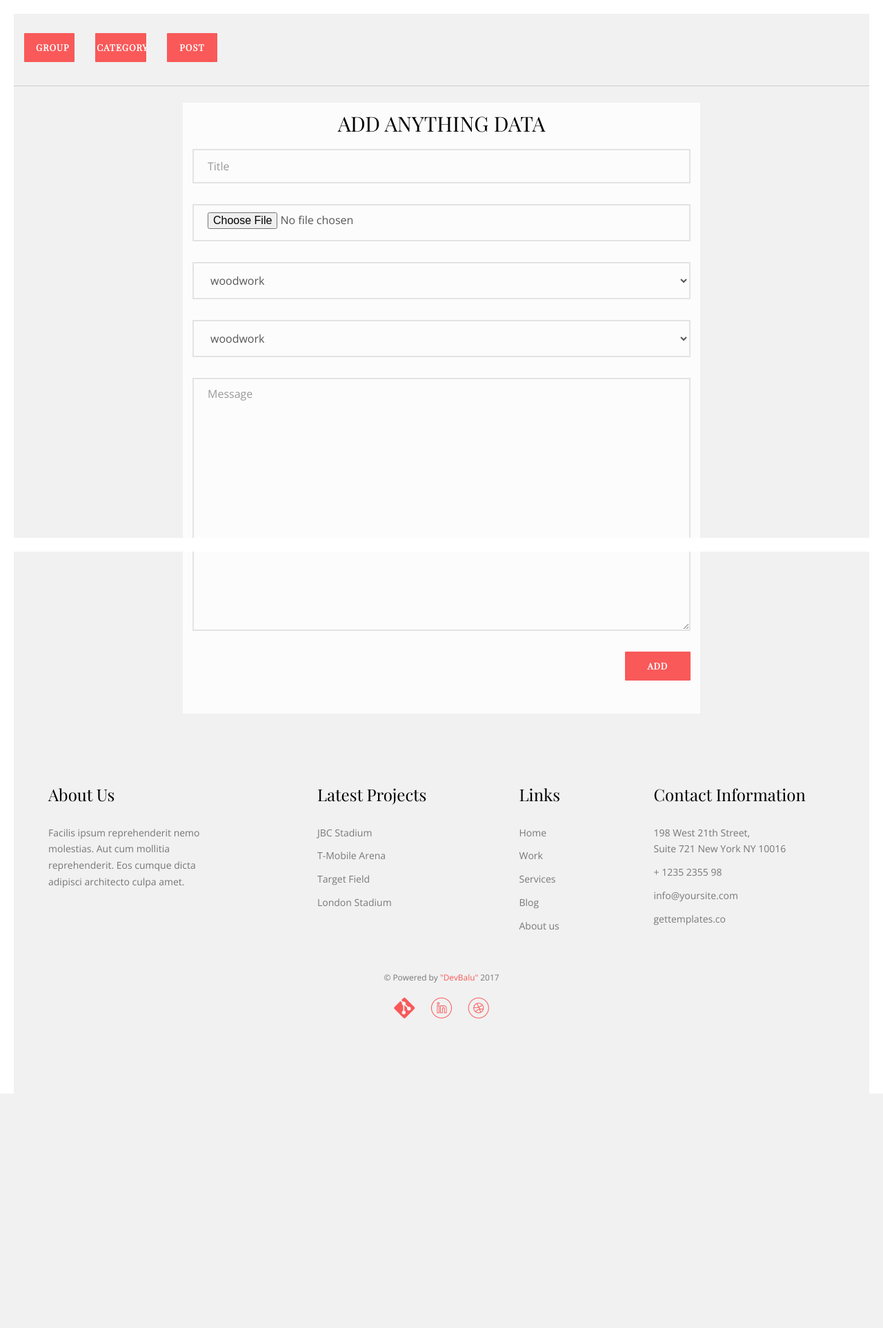
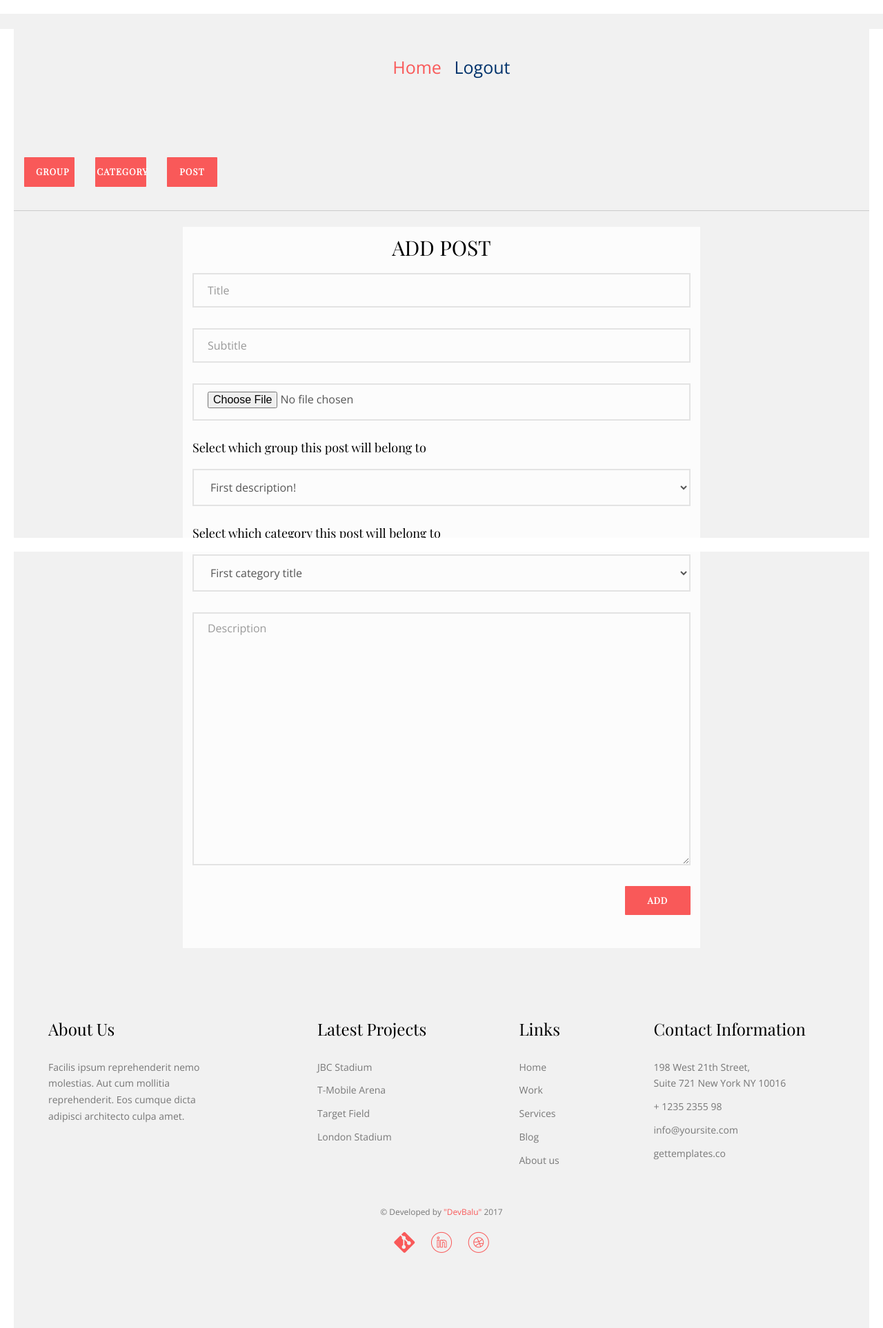
Before and after one commit to DevBalu/AurelBs, a PHP site: page /adm/panel.php?pt=1 in a window 1280 px wide. Shown: the whole page at 69% size. Before the commit the page ends 1586 px from the top, so only its background shows below. Run offline with PHP 8.4, Linux system fonts and the light colour scheme; a user stored in the database is signed in; data comes from the database, SQL or seed files in the repository; data that the repository does not hold is empty; some web fonts are replaced.

Commit message:
much changes , almost finished

```diff
--- a/adm/panel.php
+++ b/adm/panel.php
@@ -2,39 +2,196 @@
 	session_start();
 
 	if(empty($_SESSION['auth'])){
-		// header("Location: /AurelBs/index.php");
+		header("Location:" . $_SERVER['REQUEST_SCHEME'] . '://' . $_SERVER['HTTP_HOST'] . '/AurelBs/index.php');
 	}
 
 	require_once("../php/connect.php");
 
+	// get all groups & categories existent
+	$options_groups = "";
+	$options_categories = "";
+	if (!empty($con)) {
+		$sql_gr = "SELECT `groups`.* FROM `groups` ";
+		$sql_cat = "SELECT `categories`.* FROM `categories`";
+
+		$query_gr = $con->query($sql_gr);
+		$query_cat = $con->query($sql_cat);
+
+		while($row = $query_gr->fetch_object()){
+			$options_groups .= '<option value="' . $row->id . '">' . $row->title . '</option>';
+		}
+		while($row = $query_cat->fetch_object()){
+			$options_categories .= '<option value="' . $row->id . '">' . $row->title . '</option>';
+		}
+
+		$gr = '
+			<div class="col-md-12 col-sm-12">
+				<h4>Select which group this post will belong to</h4>
+				<div class="form-group">
+					<select name="groups" class="form-control">
+						' . $options_groups . '
+					</select>
+				</div>
+			</div>
+		';
+		$cat = '
+			<div class="col-md-12 col-sm-12">
+				<h4>Select which category this post will belong to</h4>
+				<div class="form-group">
+					<select name="categories" class="form-control">
+						' . $options_categories . '
+					</select>
+				</div>
+			</div>';
+		$desc = '
+			<div class="col-md-12 col-sm-12">
+				<div class="form-group">
+					<textarea name="post_desc" class="form-control" id="" cols="30" rows="15" placeholder="Description"></textarea>
+				</div>
+			</div>
+		';
+	}
+
+	// Depending on the choice will be showing form of filling
 	if (isset($_GET['gr'])) {
-		$href = "../php/add_group.php";
-		$name = "group_name";
-		$bg = "group_bg";
-		$select_group = "group_select";
-		$select_category = "";
+		$form = '
+			<form action="../php/add_group.php" method="POST" enctype="multipart/form-data">
+				<div class="row">
+					<h2 class="text-center">ADD GROUP</h2>
+
+					<div class="col-md-12 col-sm-12">
+						<div class="form-group">
+							<input type="text" class="form-control" placeholder="Title" name="title">
+						</div>
+					</div>
+					<div class="col-md-12 col-sm-12">
+						<div class="form-group">
+							<input type="text" class="form-control" placeholder="Subtitle" name="subtitle">
+						</div>
+					</div>
+
+					<div class="col-md-12 col-sm-12">
+						<div class="form-group">
+							<input type="file" name="fileToUpload" id="fileToUpload" class="form-control">
+						</div>
+					</div>
+
+					<div class="col-md-12 col-sm-12">
+						<div class="form-group">
+							<select name="location" class="form-control">
+								<option value="left">left</option>
+								<option value="right">right</option>
+							</select>
+						</div>
+					</div>
+
+					<div class="col-md-2 col-md-offset-10 col-sm-12 btn-right">
+						<div class="form-group">
+							<input type="submit" value="ADD" class="btn btn-primary btn-modify" style="width: 100%;">
+						</div>
+					</div>
+				</div>
+			</form>
+		';
+
+	}elseif (isset($_GET['cat'])) {
+		$form = '
+			<form action="../php/add_cat.php" method="POST" enctype="multipart/form-data">
+				<div class="row">
+					<h2 class="text-center">ADD CATEGORY</h2>
+
+					<div class="col-md-12 col-sm-12">
+						<div class="form-group">
+							<input type="text" class="form-control" placeholder="Title" name="title">
+						</div>
+					</div>
+					<div class="col-md-12 col-sm-12">
+						<div class="form-group">
+							<input type="text" class="form-control" placeholder="Subtitle" name="subtitle">
+						</div>
+					</div>
+
+					<div class="col-md-12 col-sm-12">
+						<div class="form-group">
+							<input type="file" name="fileToUpload" id="fileToUpload" class="form-control">
+						</div>
+					</div>
+
+					' . $gr . '
+
+					<div class="col-md-12 col-sm-12">
+						<div class="form-group">
+							<select name="location" class="form-control">
+								<option value="left">left</option>
+								<option value="right">right</option>
+							</select>
+						</div>
+					</div>
+
+					<div class="col-md-2 col-md-offset-10 col-sm-12 btn-right">
+						<div class="form-group">
+							<input type="submit" value="ADD" class="btn btn-primary btn-modify" style="width: 100%;">
+						</div>
+					</div>
+				</div>
+			</form>
+		';
+
+	}elseif (isset($_GET['pt'])) {
 
 
+
+
+		$form = '
+			<form action="../php/add_cat.php" method="POST" enctype="multipart/form-data">
+				<div class="row">
+					<h2 class="text-center">ADD POST</h2>
+
+					<div class="col-md-12 col-sm-12">
+						<div class="form-group">
+							<input type="text" class="form-control" placeholder="Title" name="title">
+						</div>
+					</div>
+					<div class="col-md-12 col-sm-12">
+						<div class="form-group">
+							<input type="text" class="form-control" placeholder="Subtitle" name="subtitle">
+						</div>
+					</div>
+
+					<div class="col-md-12 col-sm-12">
+						<div class="form-group">
+							<input type="file" name="fileToUpload" id="fileToUpload" class="form-control">
+						</div>
+					</div>
+
+					' . $gr . '
+					'. $cat . '
+
+					' . $desc . '
+
+					<div class="col-md-2 col-md-offset-10 col-sm-12 btn-right">
+						<div class="form-group">
+							<input type="submit" value="ADD" class="btn btn-primary btn-modify" style="width: 100%;">
+						</div>
+					</div>
+				</div>
+			</form>
+		';
 	}
 
+// print "<pre>";
+// print_r($row);
+// print "</pre>";
 
-	if (!empty($con)) {
-
-		$sql_group_option = "SELECT * FROM groups";
-		$query_group = $con->query($sql_group_option);
-
-
-			// print "<pre>";
-			// print_r();
-			// print "</pre>";
-
-		// }
+	// nav/ auth
+	if(!empty($_SESSION['auth'])){
+		$log = '
+			<li><a href="../php/logout.php">Logout</a></li>';
+	}else {
+		$log = '
+			<li><a href="log.php">Login</a></li>
+		';
 	}
-
-
-	// navbar / auth logic
-
-
 ?>
 <!DOCTYPE HTML>
 <html>
@@ -65,6 +222,20 @@
 	</head>
 
 	<body>
+		<nav class="fh5co-nav" role="navigation">
+			<div class="container">
+				<div class="top-menu">
+					<div class="row">
+						<div class="col-sm-7 text-right menu-1">
+							<ul>
+								<li class="active"><a href="../index.php">Home</a></li>
+								<?php print $log; ?>
+							</ul>
+						</div>
+					</div><!-- END row -->
+				</div><!-- END top-menu -->
+			</div><!-- END container -->
+		</nav>
 
 		<div class="fh5co-loader"></div>
 
@@ -101,54 +272,7 @@
 		<div class="container" style="padding: 0;">
 			<div class="col-md-8 col-md-offset-2 col-sm-12 animate-box">
 				<div class="form-wrap">
-
-					<form action="<?php print $href; ?>">
-						<div class="row">
-							<h2 class="text-center">ADD ANYTHING DATA</h2>
-							<div class="col-md-12 col-sm-12">
-								<div class="form-group">
-									<input type="text" class="form-control" placeholder="Title" name="<?php print $name;?>">
-								</div>
-							</div>
-							<div class="col-md-12 col-sm-12">
-								<div class="form-group">
-									<input type="file" class="form-control" placeholder="background" name="<?php print $bg; ?>">
-								</div>
-							</div>
-
-							<div class="col-md-12 col-sm-12">
-								<div class="form-group">
-									<select name="<?php print $select_group; ?>" class="form-control">
-										<option value="zina" disabled></option>
-										<option value="vasea">woodwork</option>
-										<option value="vasea">roof</option>
-									</select>
-								</div>
-							</div>
-
-							<div class="col-md-12 col-sm-12">
-								<div class="form-group">
-									<select name="<?php print $select_category; ?>" class="form-control">
-										<option value="zina" disabled></option>
-										<option value="vasea">woodwork</option>
-										<option value="vasea">roof</option>
-									</select>
-								</div>
-							</div>
-
-							<div class="col-md-12 col-sm-12">
-								<div class="form-group">
-									<textarea name="" class="form-control" id="" cols="30" rows="15" placeholder="Message"></textarea>
-								</div>
-							</div>
-							<div class="col-md-2 col-md-offset-10 col-sm-12 btn-right">
-								<div class="form-group">
-									<input type="submit" value="ADD" class="btn btn-primary btn-modify" style="width: 100%;">
-								</div>
-							</div>
-						</div>
-					</form>
-
+					<?php print $form; ?>
 				</div>
 			</div>
 		</div>
--- a/components/footer.php
+++ b/components/footer.php
@@ -41,7 +41,7 @@
 		<div class="row copyright">
 			<div class="col-md-12 text-center">
 				<p>
-					<small class="block">&copy; Powered by <a href="http://devbalu.com/">"DevBalu"</a> 2017</small>
+					<small class="block">&copy; Developed by <a href="http://devbalu.com/">"DevBalu"</a> 2017</small>
 				</p>
 				<p>
 					<ul class="fh5co-social-icons">
```
Also changed, not shown: components/bignav.php (added, +33 -0 lines), db_export/topaza.sql (+156 -5 lines), index.php (+13 -35 lines), php/add_cat.php (added, +62 -0 lines), php/add_group.php (+62 -0 lines), php/del_cat.php (added, +17 -0 lines), php/del_group.php (added, +14 -0 lines), single.php (+20 -6 lines), images/parrot.jpg (deleted), images/parrot.png (deleted), php/add_post.php (added), post_images/24.jpg (added), post_images/Chosungul_or_Hangul_logo_(New_Type)_at_(Black_Design).svg.png (added), post_images/emblema.jpg (added), 1 more files, 1 other file.
